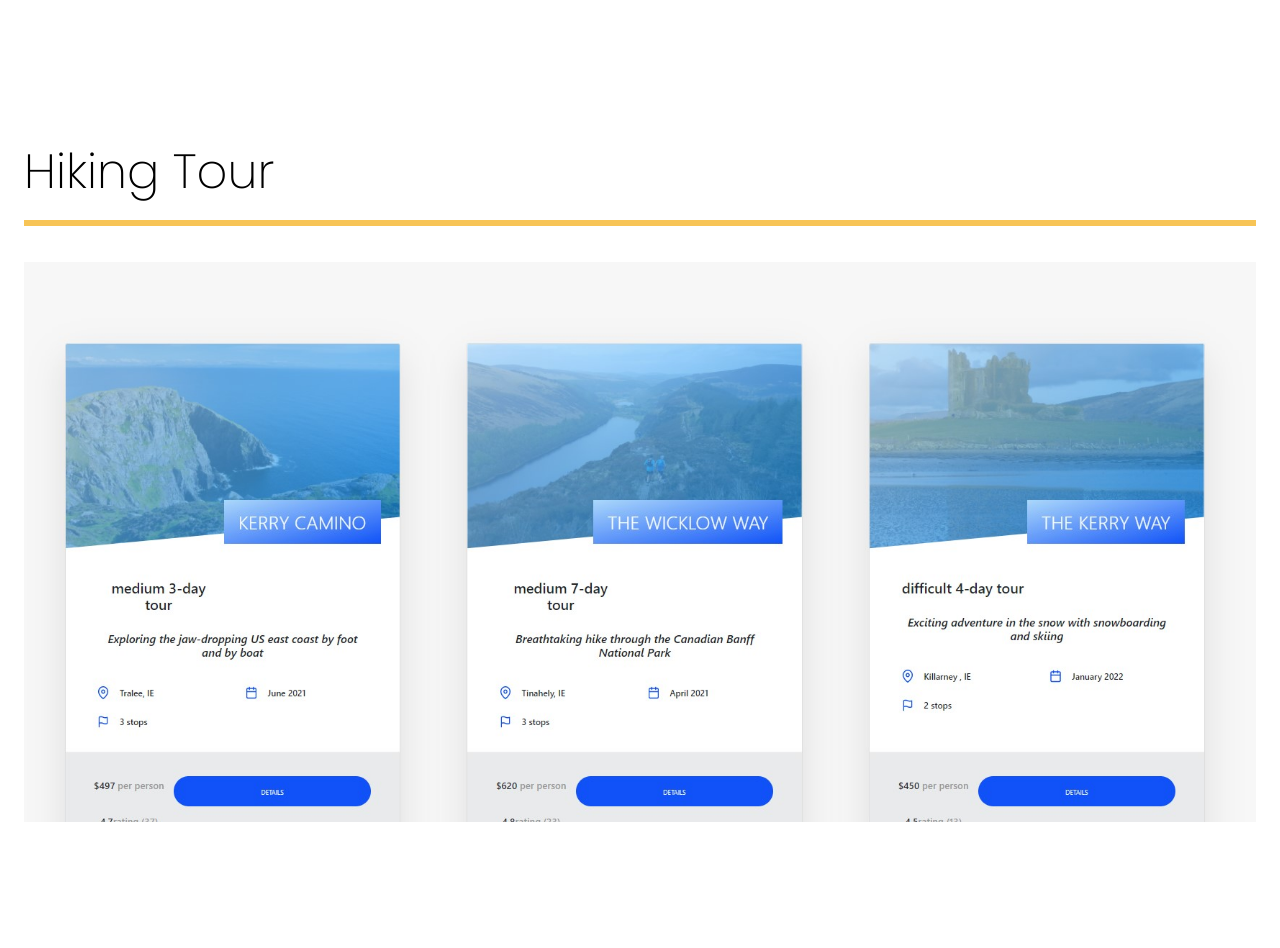
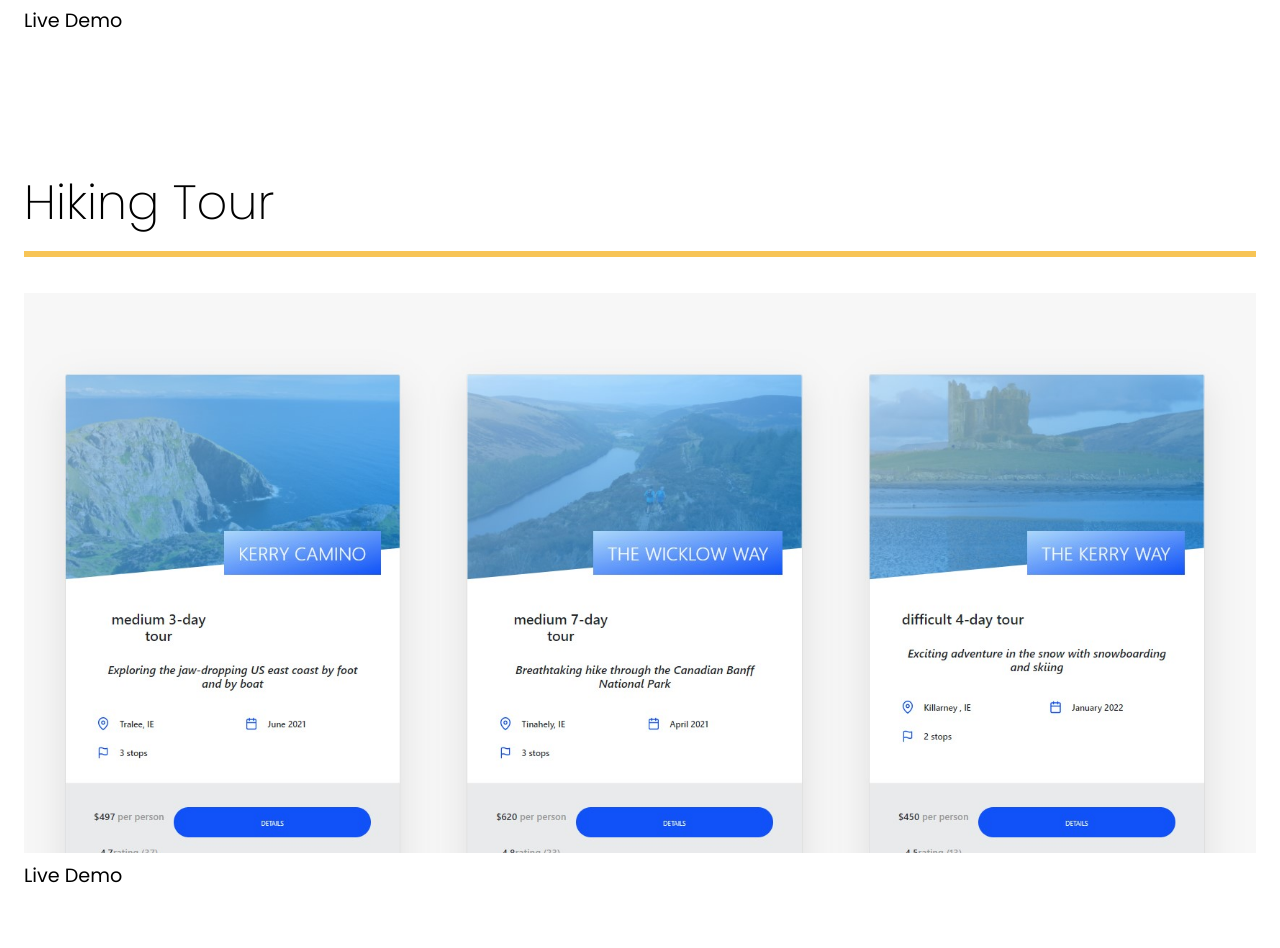
Before and after one commit to cartman1978/myportfolio, a React (Create React App) app: page /projects in a window 1280 px wide. Shown: the part 724-1672 px from the top of the page. Built offline with nearby package versions, Linux system fonts and the light colour scheme.

Commit message:
adde lin to live demo in Project page

```diff
--- a/src/animation.js
+++ b/src/animation.js
@@ -27,6 +27,7 @@ export const titleAnim = {
         transition: { duration: 0.75, ease: 'easeOut' },
     },
 };
+
 
 export const fade = {
     hidden: { opacity: 0 },
--- a/src/pages/ProjectDetails.js
+++ b/src/pages/ProjectDetails.js
@@ -4,7 +4,7 @@ import { useHistory } from 'react-router-dom';
 import { projectState } from '../projectState';
 // Animation
 import { motion } from 'framer-motion';
-import { pageAnimation } from '../animation';
+import { pageAnimation, titleAnim } from '../animation';
 import { FontAwesomeIcon } from '@fortawesome/react-fontawesome';
 import { FaLongArrowAltLeft } from '@fortawesome/free-solid-svg-icons';
 
@@ -36,6 +36,7 @@ const ProjectDetails = () => {
                     <HeadLine>
                         <h2>{project.title}</h2>
                         <img src={project.mainImg} alt="project" />
+
                     </HeadLine>
                     <Awards>
                         {project.awards.map((award) => (
@@ -86,6 +87,9 @@ const HeadLine = styled.div`
         left: 50%;
         transform: translate(-50%, -10%);
 
+    }
+    a {
+       text-align: center;
     }
     @media (max-width: 768px) {
             h2 {
--- a/src/pages/Projects.js
+++ b/src/pages/Projects.js
@@ -44,7 +44,9 @@ const Projects = () => {
                     <Hide>
                         <motion.img variants={photoAnim} src={mario} alt="supermario" />
                     </Hide>
+
                 </Link>
+                <motion.a href="https://cartman1978.github.io/Super-Mario/" target="_blank">Live Demo</motion.a>
             </Website>
             <Website
                 ref={element}
@@ -56,6 +58,7 @@ const Projects = () => {
                 <Link to="/projects/tour">
                     <motion.img variants={photoAnim} src={tour} alt="tour" />
                 </Link>
+                <motion.a href="https://irelandtours.herokuapp.com/" target="_blank">Live Demo</motion.a>
             </Website>
             <Website
                 ref={element2}
@@ -68,6 +71,7 @@ const Projects = () => {
                 <Link to="/projects/sport-news">
                     <motion.img variants={photoAnim} src={sport} alt="sport-news" />
                 </Link>
+                <motion.a href="https://protected-headland-00546.herokuapp.com/" target="_blank">Live Demo</motion.a>
             </Website>
             <Website
                 ref={element3}
@@ -80,6 +84,7 @@ const Projects = () => {
                 <Link to="/projects/videogames">
                     <motion.img variants={photoAnim} src={videogame} alt="videogame" />
                 </Link>
+                <motion.a href="https://cartman1978.github.io/Video-Game-Quizzes/" target="_blank">Live Demo</motion.a>
             </Website>
             <ScrollTop />
         </Work>
@@ -117,6 +122,16 @@ const Website = styled(motion.div)`
         height: 70vh;
         object-fit: cover;
     }
+    a {
+        text-decoration: none;
+        font-size: 1.6rem;
+        color: #000;
+    }
+    @media (max-width: 414px) {
+       a {
+           font-size: 1rem;
+       }
+    }
 `;
 
 const Hide = styled.div`
--- a/src/projectState.js
+++ b/src/projectState.js
@@ -38,6 +38,8 @@ export const projectState = () => {
                     title: "Full stack application",
                     description:
                         "Worked on both the front-end and back-end of the website, this project involve database and building user-facing webiste.",
+
+
                 },
                 {
                     title: " Node.js and MongoBd",
```
